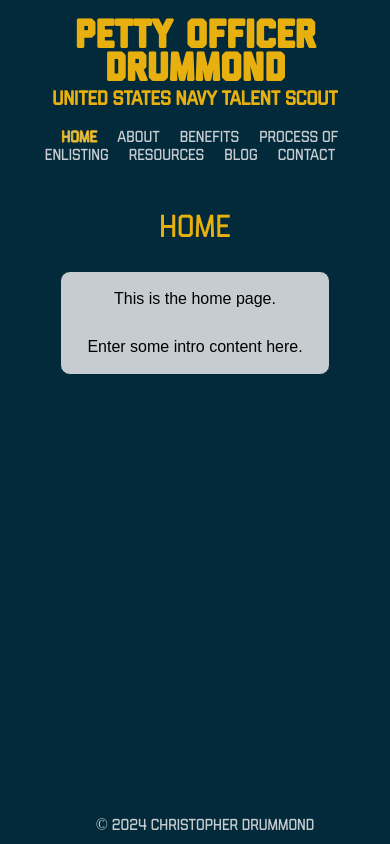
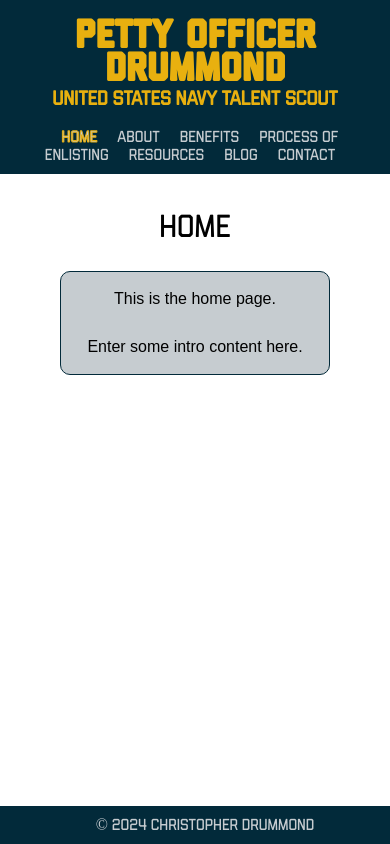
Before and after one commit to kdrummond528/cdrecruiter, a React (Create React App) app: page / in a window 390 px wide. Built offline with nearby package versions, Linux system fonts and the light colour scheme.

Commit message:
modified mobile version

```diff
--- a/src/App.css
+++ b/src/App.css
@@ -195,16 +195,16 @@ footer p {
 }
 
 @media only screen and (max-width: 600px) {
-  * {
+  /* * {
     background-color: #022a3a;
-  }
+  } */
 
-  .pgheader {
+  /* .pgheader {
     color: #e8b00f;
-  }
+  } */
 
-  .survey {
+  /* .survey {
     object-fit: contain;
-  }
+  } */
 
 }
```
